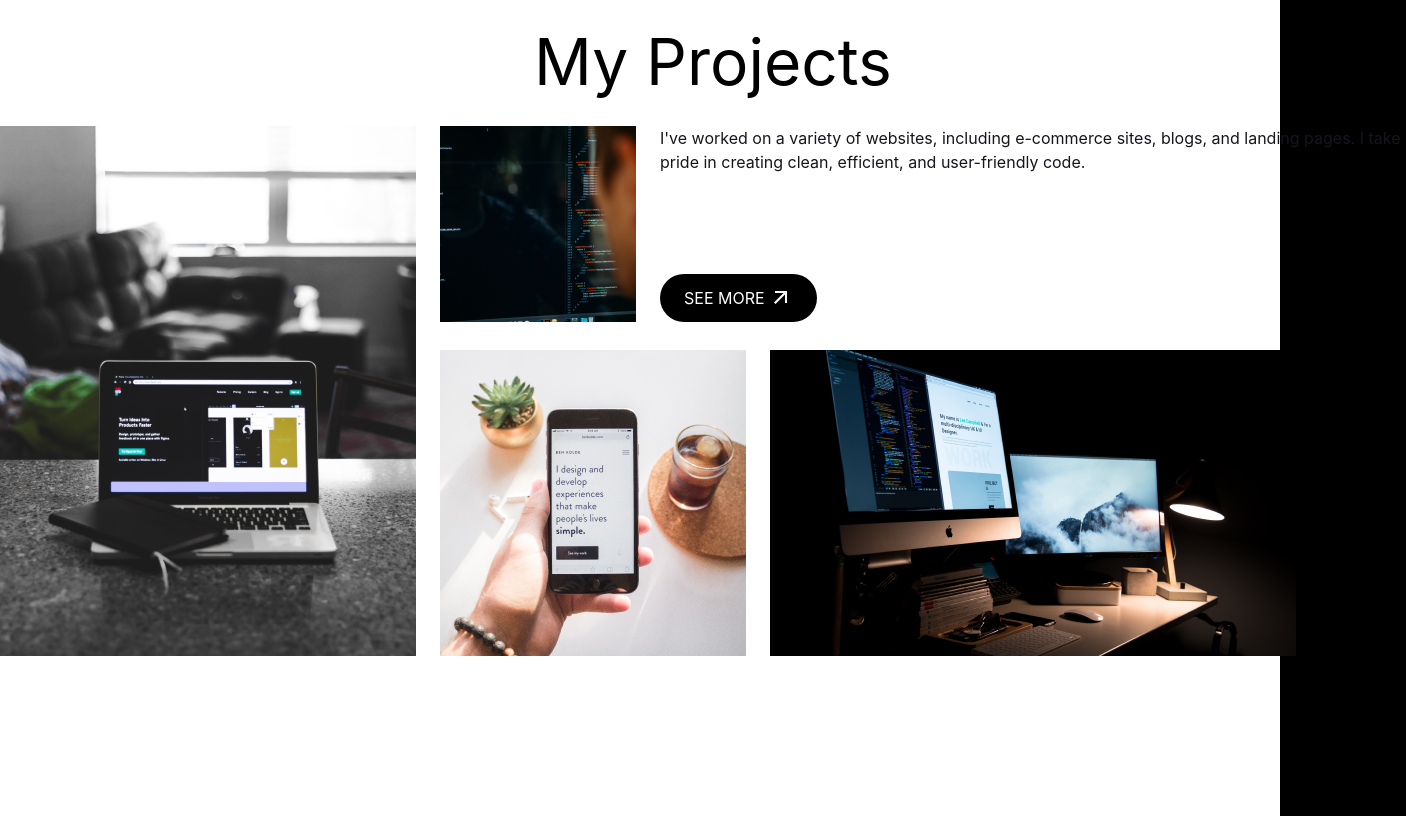
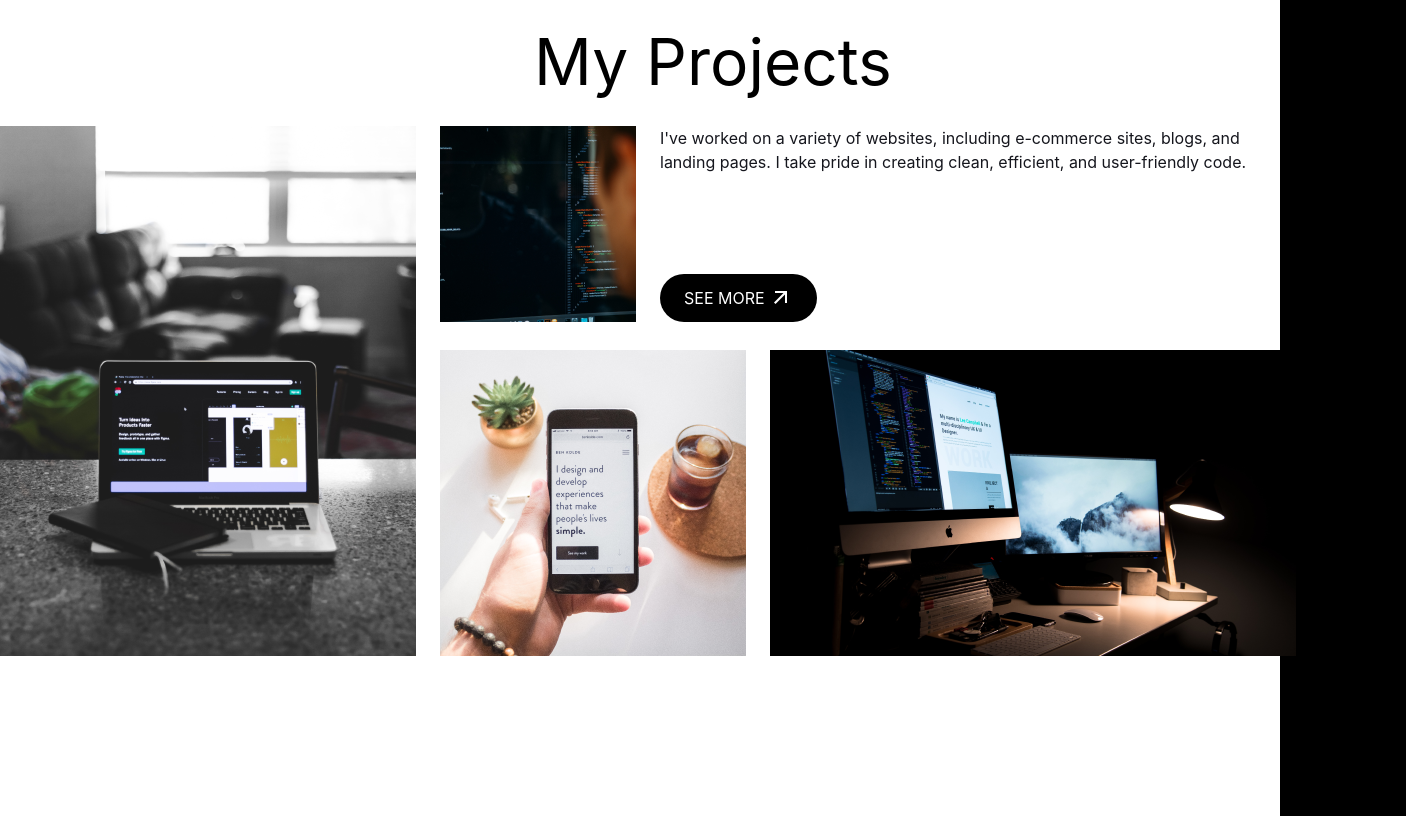
Before and after one commit to tanukili/2023-summer-week2, a website built with Vite: page pages/index.html in a window 1280 px wide. Shown: the part 3080-3896 px from the top of the page, 1406 px wide, since content can reach past the window. Built offline with nearby package versions, Linux system fonts and the light colour scheme; a web font is replaced by a local one.

Commit message:
修正grid

```diff
--- a/pages/index.html
+++ b/pages/index.html
@@ -86,7 +86,7 @@
           <div class="d-flex flex-column justify-content-between">
             <div class="add-gutters">
               <img src="../assets/images/Rectangle 15.png" alt="rectangle15">
-              <div class="grid-7 d-flex flex-column justify-content-between">
+              <div class="grid-6 d-flex flex-column justify-content-between">
                 <p class="text-secomdary">I've worked on a variety of websites, including e-commerce sites, blogs, and landing pages. I take pride in creating clean, efficient, and user-friendly code.</p>
                 <buttun class="btn btn-dark align-self-start">SEE MORE</buttun>
               </div>
```
